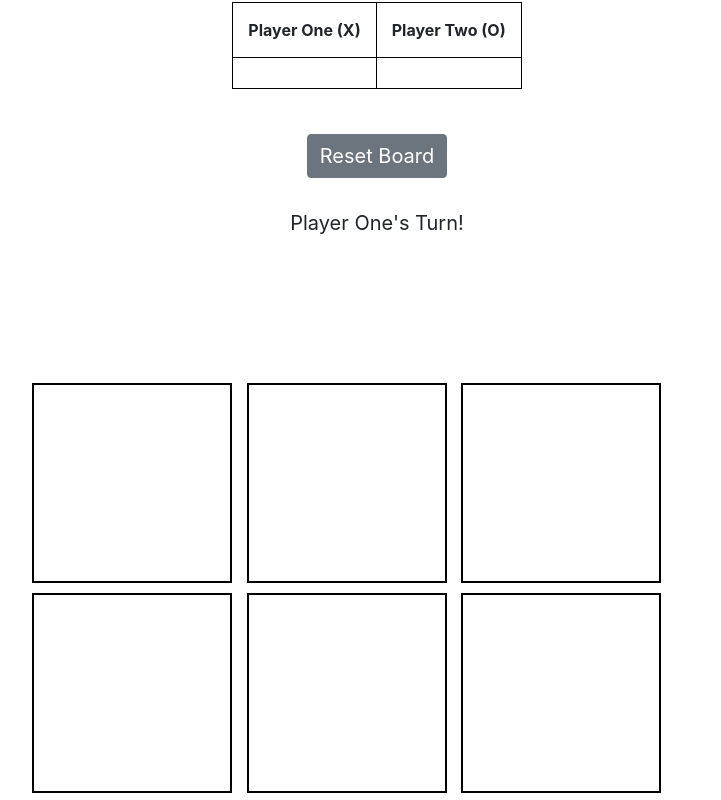
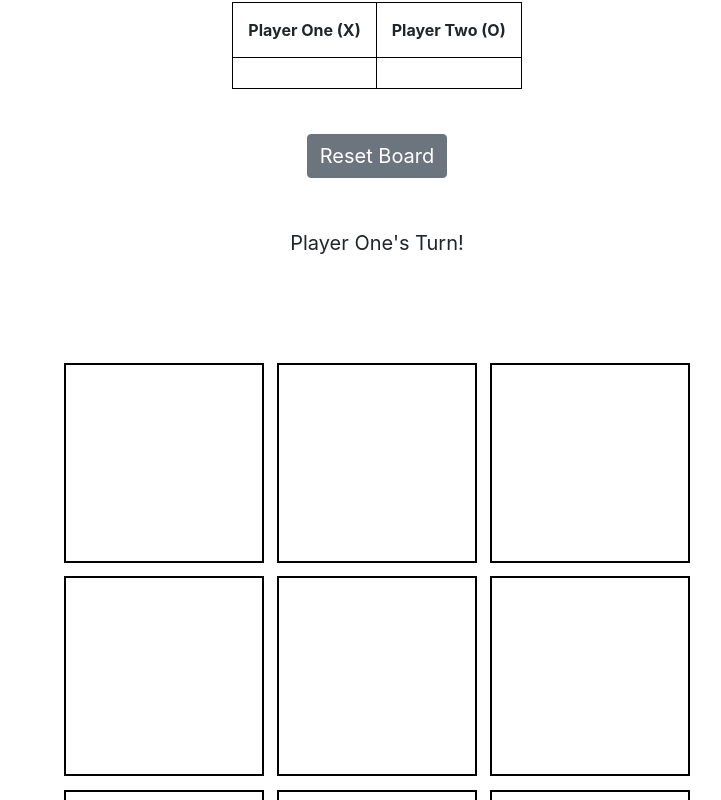
Before and after one commit to noobiwankenoobi/game-tictactoe, a plain HTML site: page index.html in a window 1280 px wide. Shown: the part 88-888 px from the top of the page, without its empty margins (263-984 px from the left). Drawn offline with nearby package versions, Linux system fonts and the light colour scheme.

Commit message:
fixed centering of board

```diff
--- a/styles.css
+++ b/styles.css
@@ -1,25 +1,26 @@
-.game-board-div {
-    display: flex;
-    align-content: center;
-    justify-content: center;
-}
 
 .game-board {
+    display: flex;
+    justify-content: space-around;
+    flex-wrap: wrap;
     margin: auto;
-    height: 700px;
-    width: 700px;
-    padding: 60px 0px 40px 0px;
+    height: 640px;
+    width: 640px;
+    /* padding: 60px 0px 40px 0px; */
 }
 
 .cell {
+    display: flex;
+    flex-direction: row;
+    justify-content: center;
+    align-items: center;
+    align-content: center;
     width: 200px;
     height: 200px;
     border: 2px solid black;
     margin: 5px;
-    display: inline-block;
     font-size: 30px;
     text-align: center;
-    vertical-align: top;
 }
 
 .title {
@@ -69,6 +70,8 @@
     align-items: center;
     justify-content: center;
     font-size: 20px;
+    margin: 20px;
+    padding: 20px;
 }
 
 .announce-winner-div {
```
